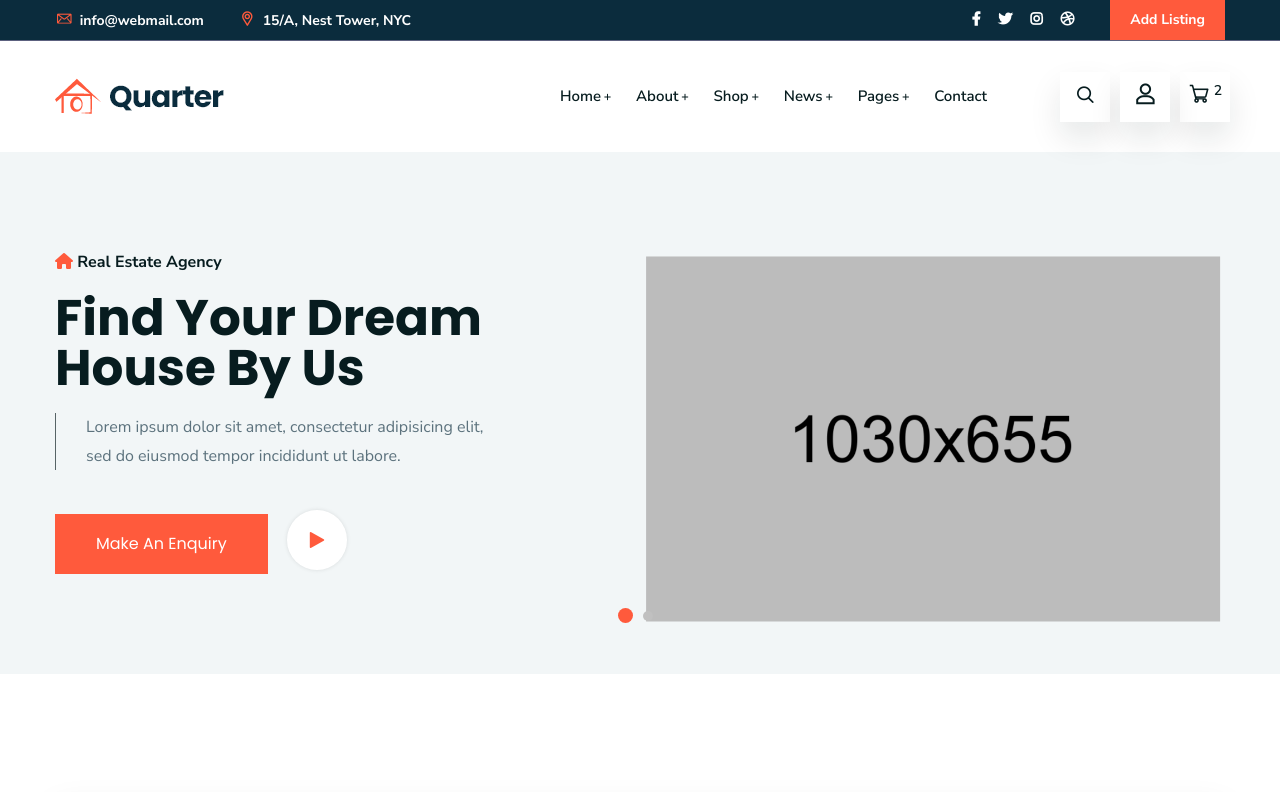
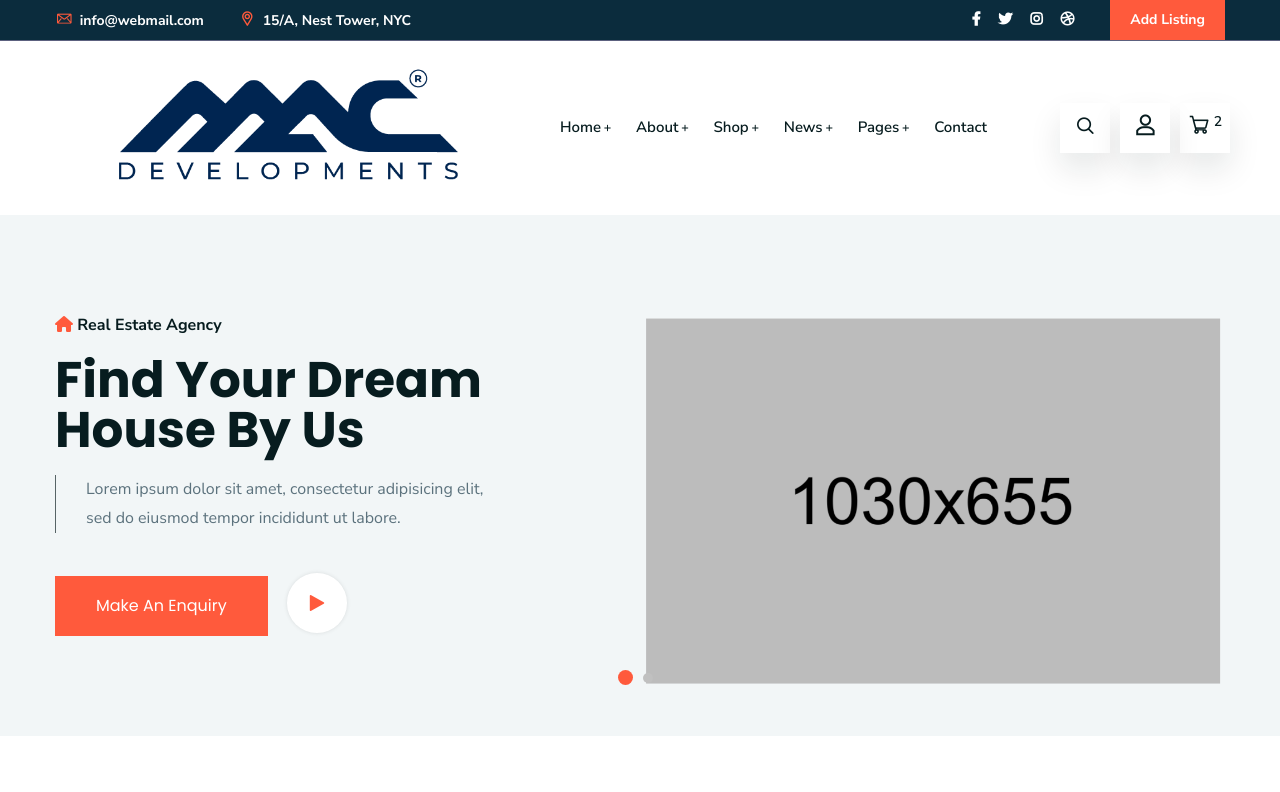
Before and after one commit to kabeersdev/macdevelopment, a plain HTML site: page index.html in a window 1280 px wide. Shown: the top 792 px of the page. Drawn offline with Linux system fonts and the light colour scheme; files whose address does not match are found by name.

Commit message:
logo
logo change

```diff
--- a/index.html
+++ b/index.html
@@ -4,7 +4,7 @@
 <head>
     <meta charset="utf-8">
     <meta http-equiv="x-ua-compatible" content="ie=edge">
-    <title>Quarter - Real Estate HTML Template</title>
+    <title>Kabeer - Real Estate HTML Template</title>
     <meta name="robots" content="noindex, follow" />
     <meta name="description" content="">
     <meta name="viewport" content="width=device-width, initial-scale=1, shrink-to-fit=no">
@@ -100,7 +100,7 @@
                     <div class="col">
                         <div class="site-logo-wrap">
                             <div class="site-logo">
-                                <a href="index.html"><img src="img/logo.png" alt="Logo"></a>
+                                <a href="index.html"><img src="img/mac_logo1.png" alt="Logo"></a>
                             </div>
                             <div class="get-support clearfix d-none">
                                 <div class="get-support-icon">
```
Also changed, not shown: img/mac_logo.png (added), img/mac_logo1.png (added), 2 other files.
